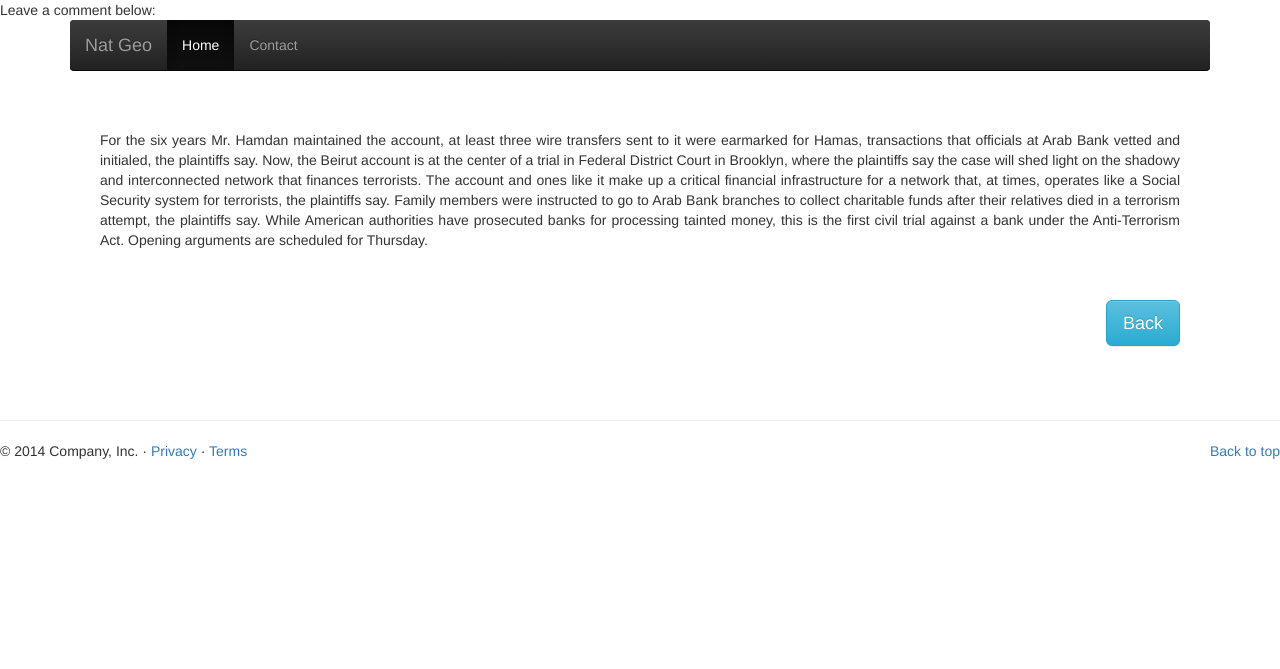
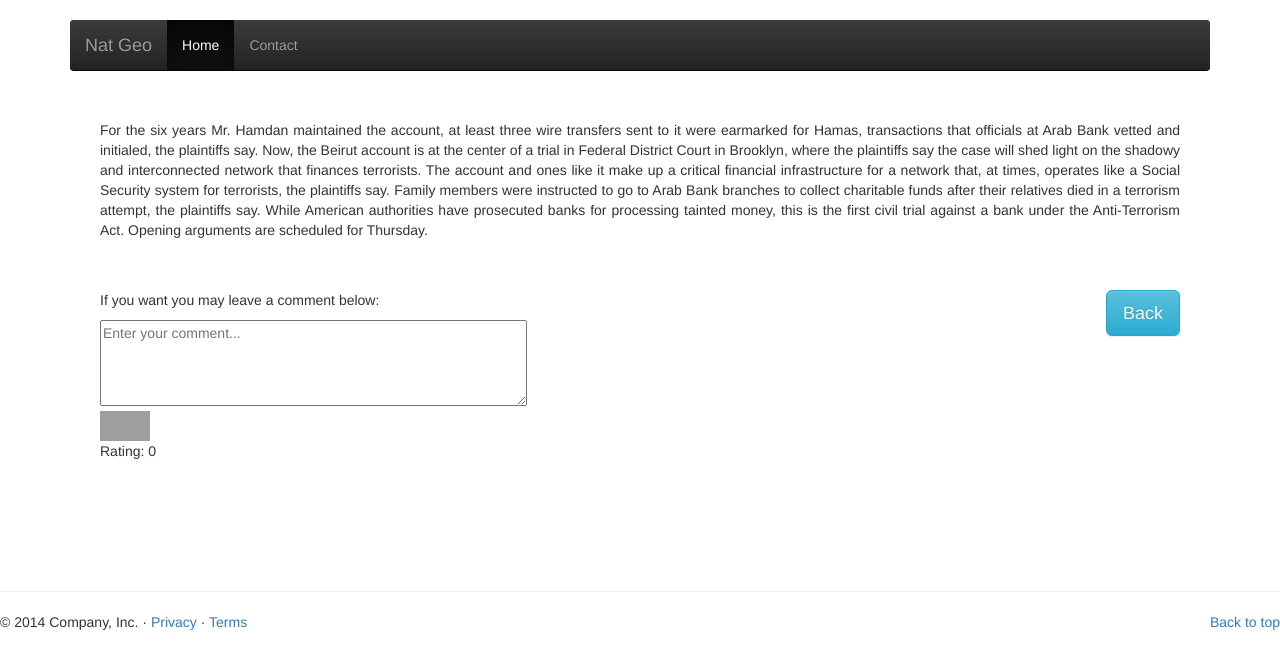
Before and after one commit to mileto94/Django-tutorial, a Django app: page /myblog/1/ in a window 1280 px wide. Shown: the top 669 px of the page. Run offline with Django 3.2, Linux system fonts and the light colour scheme; data comes from the database, SQL or seed files in the repository; parts of the project's set-up code (start-up, migrations or seed data) failed here and were passed over; some libraries are stand-ins or nearby versions; grey boxes are pictures that could not be loaded.

Commit message:
Add rating button;change rating on page;not saved on server

```diff
--- a/blog/myblog/models.py
+++ b/blog/myblog/models.py
@@ -17,7 +17,7 @@ class Article(models.Model):
     author = models.ForeignKey(Author)
     # image = models.ImageField(height_field=600, width_field=500)
     rating = models.IntegerField(default=0)
-    comment = models.TextField(max_length=200, default="")
+    comment = models.TextField(max_length=300, default="")
 
     def __str__(self):
         return self.title
--- a/blog/myblog/static/app.js
+++ b/blog/myblog/static/app.js
@@ -1,16 +1,22 @@
-/* globals $, alert */
-'use strict';
+/* globals $, console, document, window */
 
-
-// $('#loading-example-btn').click(function() {
+// $("#loading-example-btn").click(function() {
 //     var btn = $(this);
-//     btn.button('loading');
+//     btn.button("loading");
 //     // $.ajax().always(function() {
-//     //     tn.button('reset');
+//     //     tn.button("reset");
 //     // });
-//     alert('HHEHHEHEHEHY');
+//     alert("HHEHHEHEHEHY");
 // });
 
-function goBack() {
-    window.history.back();
-}
+$(document).ready(function() {
+    "use strict";
+    function goBack() {
+        window.history.back();
+    }
+
+    // $(".like").on("click", function(rated) {
+    //     rated += 1;
+    //     console.log(rated);
+    // });
+});
--- a/blog/myblog/static/carousel.css
+++ b/blog/myblog/static/carousel.css
@@ -14,6 +14,10 @@ body {
   text-align: justify;
 }
 
+.like {
+  height: 30px;
+  width: 50px;
+}
 
 /* CUSTOMIZE THE NAVBAR
 -------------------------------------------------- */
--- a/blog/myblog/templates/myblog/show_article.html
+++ b/blog/myblog/templates/myblog/show_article.html
@@ -27,6 +27,7 @@
 
 <!DOCTYPE html>
 <html lang="en">
+
 <head>
     <meta charset="utf-8">
     <meta http-equiv="X-UA-Compatible" content="IE=edge">
@@ -43,10 +44,10 @@
     <title>Nat Geo Blog</title>
 
     <link href="/static/carousel.css" rel="stylesheet">
-    <script src="/static/app.js"></script>
 </head>
 <!-- NAVBAR
 ================================================== -->
+
 <body>
     <div class="navbar-wrapper">
         <div class="container">
@@ -64,8 +65,10 @@
                     </div>
                     <div class="navbar-collapse collapse">
                         <ul class="nav navbar-nav">
-                <li class="active"><a href="">Home</a></li>
-                <li><a href="contact">Contact</a></li>
+                            <li class="active"><a href="">Home</a>
+                            </li>
+                            <li><a href="contact">Contact</a>
+                            </li>
                         </ul>
                     </div>
                 </div>
@@ -73,25 +76,37 @@
         </div>
     </div>
 
-    <p>Leave a comment below:</p>
-
-
-
     <!-- Go Back Button -->
     <div class="align-text">
 
-    {% if error_message %}<p><strong>{{ error_message }}</strong></p>{% endif %}
+        {% if error_message %}
+        <p>
+            <strong>{{ error_message }}</strong>
+        </p>{% endif %}
         <form action="{url 'myblog:show_article' article.id">
+            <h1>{{ article.title|striptags}}</h1>
             <p>{{ article.text|striptags}}</p>
-        <br/><br/>
+            <br/>
+            <br/>
             <button type="button" class="btn btn-info btn-lg pull-right" onclick="goBack()">Back</button>
         </form>
+        <p>If you want you may leave a comment below:</p>
+        <textarea name="comment" rows="4" cols="50" id="commentBodyField" placeholder="Enter your comment..." maxlength="300"></textarea>
+        <!--     <i class="icon-large icon-thumbs-up"></i>
+        <i class="icon-kettle"></i> -->
+        <br>
+        <img src="http://d3haopv1cs1fi8.cloudfront.net/img/innhand/facebook-booking-app/facebook-like-button.png" class="like"/>
+        <p id="liked" data-rating="{{ article.rating }}">Rating: <span>{{ article.rating }}</span></p>
     </div>
     <hr>
+
+
     <!-- FOOTER -->
     <footer>
-        <p class="pull-right"><a href="#">Back to top</a></p>
-        <p>&copy; 2014 Company, Inc. &middot; <a href="#">Privacy</a> &middot; <a href="#">Terms</a></p>
+        <p class="pull-right"><a href="#">Back to top</a>
+        </p>
+        <p>&copy; 2014 Company, Inc. &middot; <a href="#">Privacy</a> &middot; <a href="#">Terms</a>
+        </p>
     </footer>
 
     <!-- Latest compiled and minified CSS -->
@@ -103,6 +118,17 @@
     <!-- Java Script -->
     <script src="http://code.jquery.com/jquery-latest.js"></script>
     <!-- <script type="text/javascript" src="https://ajax.googleapis.com/ajax/libs/jquery/1.11.1/jquery.min.js"></script> -->
+    <script src="/static/app.js"></script>
 
+    <script type="text/javascript">
+    $(".like").on("click", function() {
+        var rated = $("#liked").data();
+        rated.rating += 1;
+        $("#liked").data("rating", rated.rating);
+        console.log($("#liked").data());
+        $("span").text("" + $("#liked").data().rating);
+    });
+    </script>
 </body>
+
 </html>
```
Also changed, not shown: blog/myblog/templates/myblog/base.html (+15 -14 lines). Lines whose indentation alone changed are shown as unchanged.
